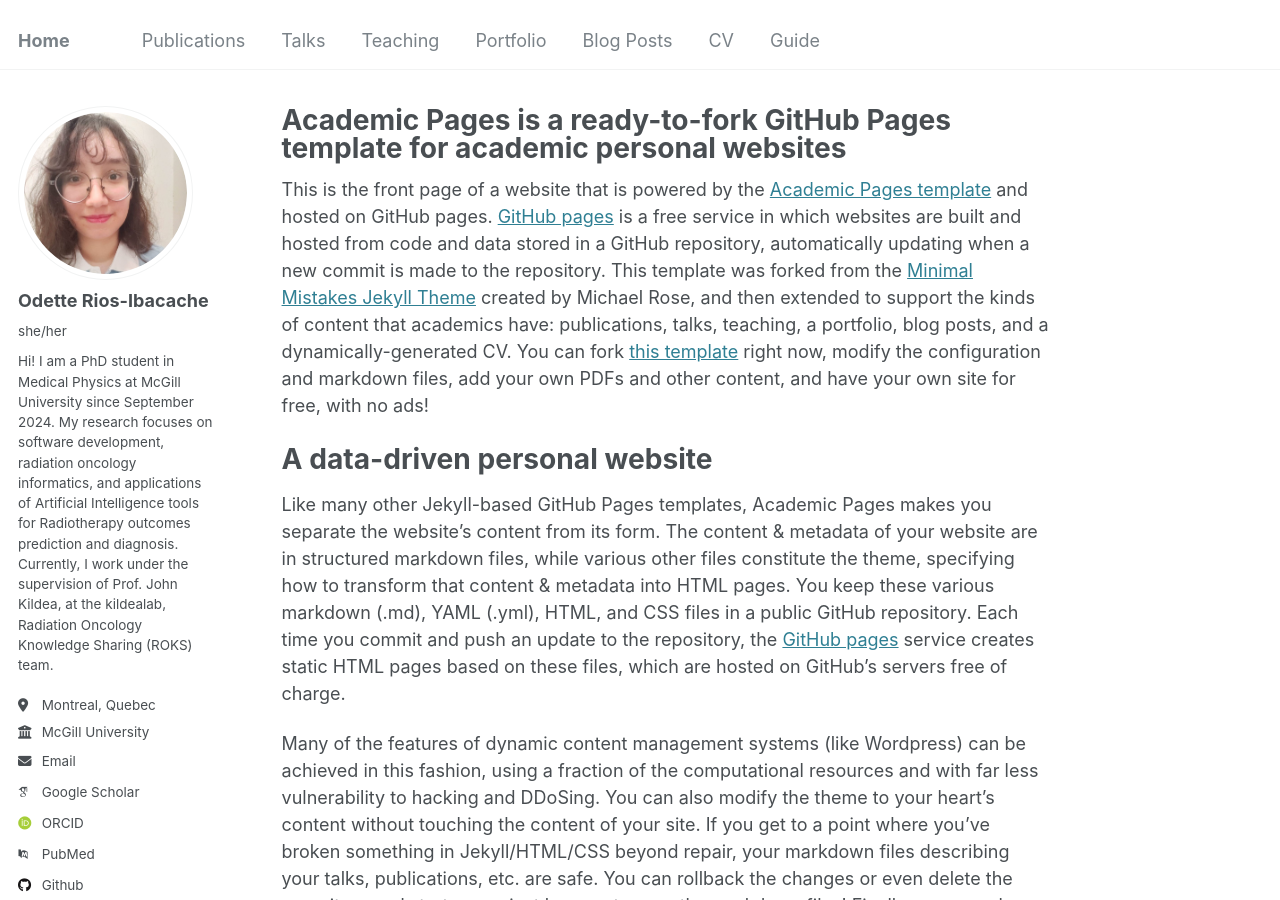
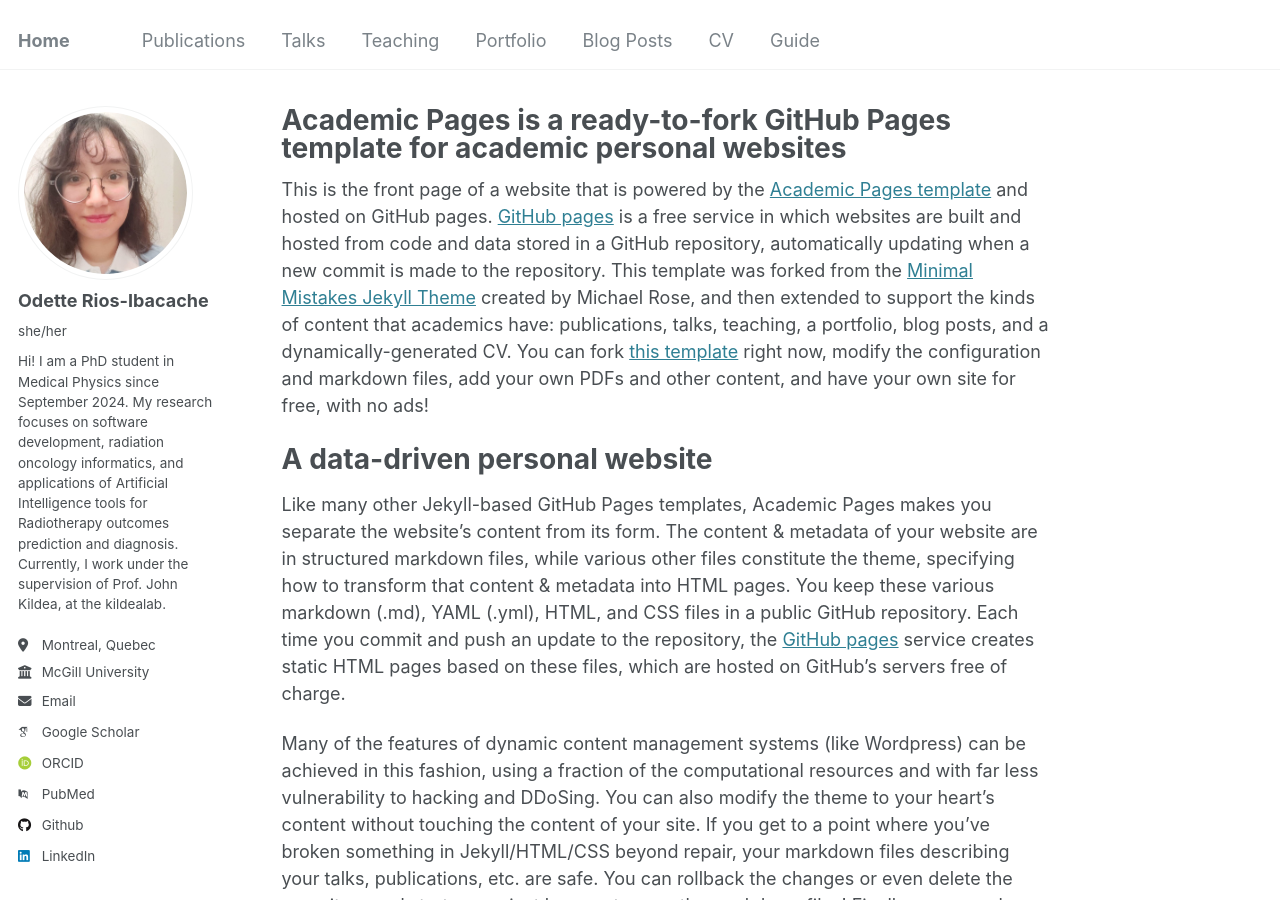
Before and after one commit to OdetteRiosI/odetteriosi.github.io, a Jekyll site: the page built from _pages/about.md, in a window 1280 px wide and 900 px high. Built offline with Jekyll 4.4.1, drawn with Linux system fonts in a browser that asks for light colours; some web fonts are replaced.

Commit message:
Update _config.yml

```diff
--- a/_config.yml
+++ b/_config.yml
@@ -24,7 +24,7 @@ author:
   avatar           : "profile.jpg"
   name             : "Odette Rios-Ibacache"
   pronouns         : "she/her"
-  bio              : "Hi! I am a PhD student in Medical Physics at McGill University since September 2024. My research focuses on software development, radiation oncology informatics, and applications of Artificial Intelligence tools for Radiotherapy outcomes prediction and diagnosis. Currently, I work under the supervision of Prof. John Kildea, at the kildealab, Radiation Oncology Knowledge Sharing (ROKS) team."
+  bio              : "Hi! I am a PhD student in Medical Physics since September 2024. My research focuses on software development, radiation oncology informatics, and applications of Artificial Intelligence tools for Radiotherapy outcomes prediction and diagnosis. Currently, I work under the supervision of Prof. John Kildea, at the kildealab."
   location         : "Montreal, Quebec"
   employer         : "McGill University"
   uri              : # URL
```
